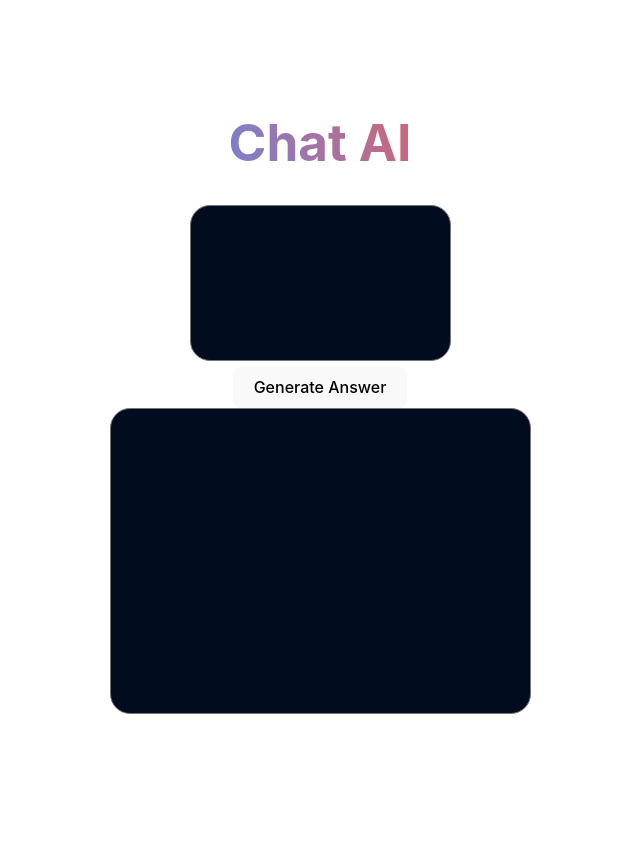
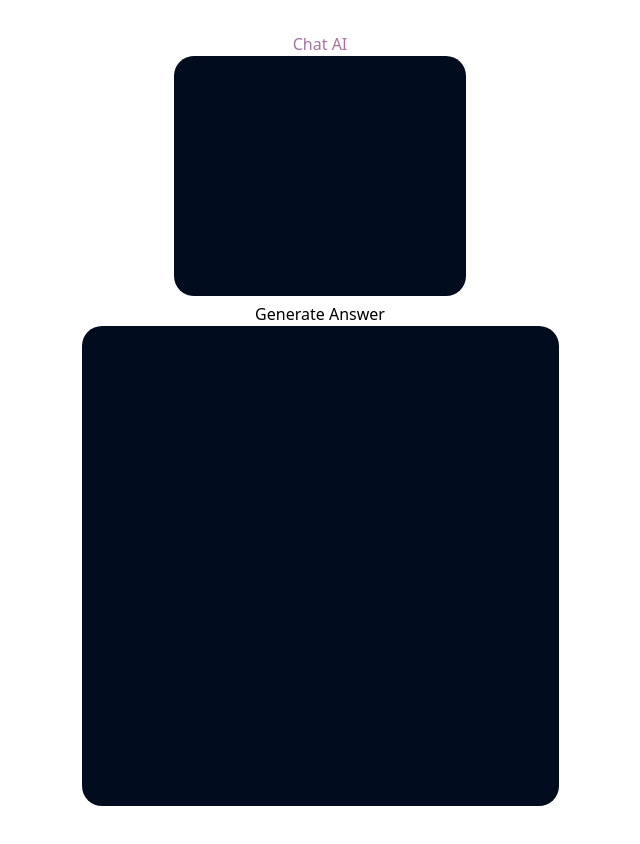
Before and after one commit to Abinash606/ai_chat, a React (Create React App) app: page / in a window 1280 px wide. Shown: the whole page, without its empty margins (320-960 px from the left). Before the commit the page ends 800 px from the top, so only its background shows below. Built offline with nearby package versions, Linux system fonts and the light colour scheme.

Commit message:
Added tailwindcss and update some new feature.

```diff
--- a/src/index.css
+++ b/src/index.css
@@ -1,69 +1,3 @@
-
-:root {
-  font-family: Inter, system-ui, Avenir, Helvetica, Arial, sans-serif;
-  line-height: 1.5;
-  font-weight: 400;
-
-  color-scheme: light dark;
-  color: rgba(255, 255, 255, 0.87);
-  background-color:  rgb(0, 0, 14);
-
-  font-synthesis: none;
-  text-rendering: optimizeLegibility;
-  -webkit-font-smoothing: antialiased;
-  -moz-osx-font-smoothing: grayscale;
-}
-
-a {
-  font-weight: 500;
-  color: #646cff;
-  text-decoration: inherit;
-}
-a:hover {
-  color: #535bf2;
-}
-
-body {
-  margin: 0;
-  display: flex;
-  place-items: center;
-  min-width: 320px;
-  min-height: 100vh;
-}
-
-h1 {
-  font-size: 3.2em;
-  line-height: 1.1;
-}
-
-button {
-  border-radius: 8px;
-  border: 1px solid transparent;
-  padding: 0.6em 1.2em;
-  font-size: 1em;
-  font-weight: 500;
-  font-family: inherit;
-  background-color: -webkit-linear-gradient(16deg,#4b90ff,#ff5546);
-  cursor: pointer;
-  transition: border-color 0.25s;
-}
-button:hover {
-  border-color: #646cff;
-}
-button:focus,
-button:focus-visible {
-  outline: 4px auto -webkit-focus-ring-color;
-}
-
-@media (prefers-color-scheme: light) {
-  :root {
-    color: #213547;
-    background-color: #ffffff;
-  }
-  a:hover {
-    color: #747bff;
-  }
-  button {
-    background-color: #f9f9f9;
-  }
-}
+@tailwind base;
+@tailwind components;
+@tailwind utilities;
--- /dev/null
+++ b/tailwind.config.js
@@ -0,0 +1,10 @@
+/** @type {import('tailwindcss').Config} */
+module.exports = {
+  content: [
+    "./src/**/*.{js,jsx,ts,tsx}",
+  ],
+  theme: {
+    extend: {},
+  },
+  plugins: [],
+}
```
Also changed, not shown: package.json (+9 -2 lines), 1 other file (tests, documents, lock files or other folders).
